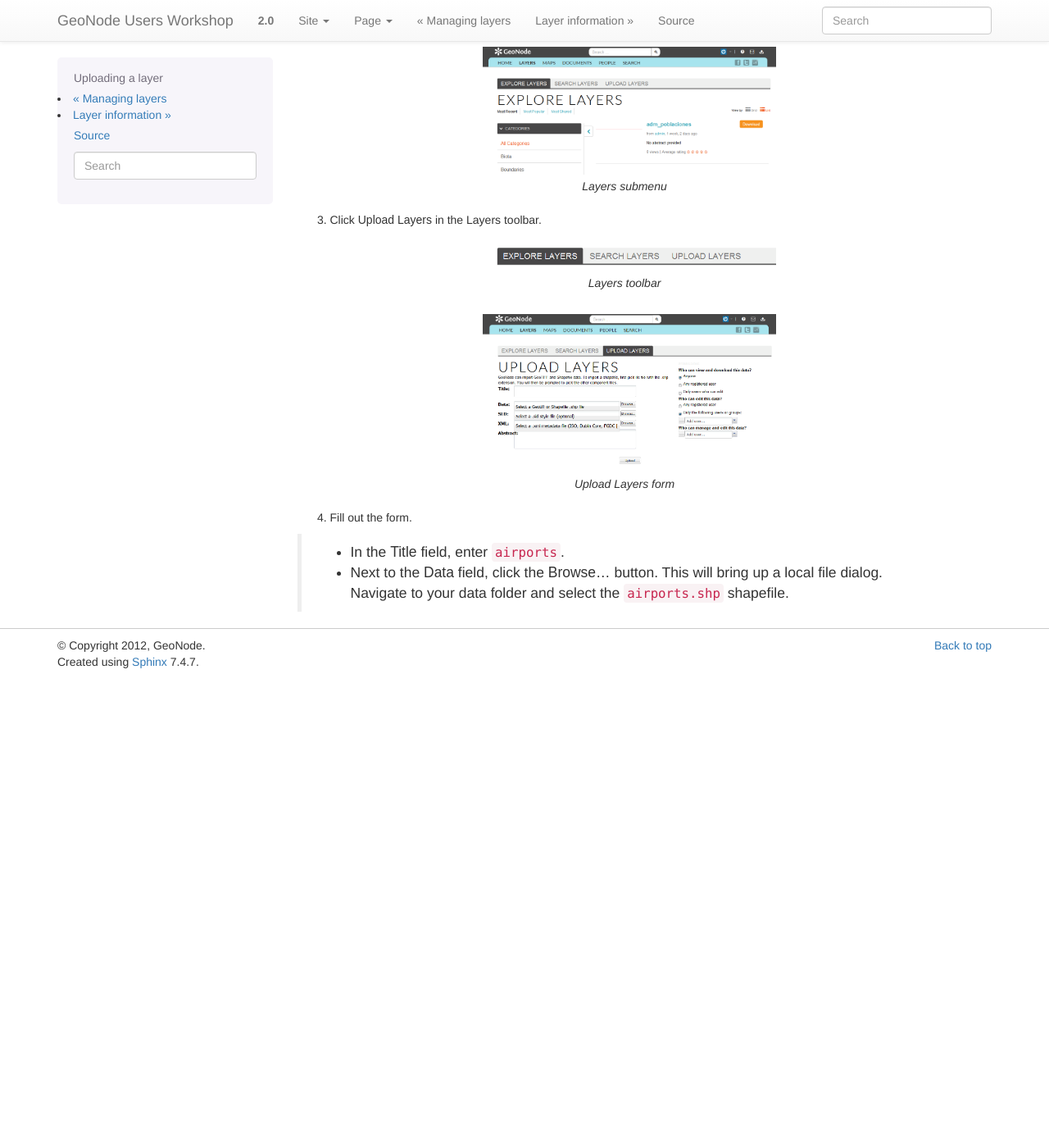
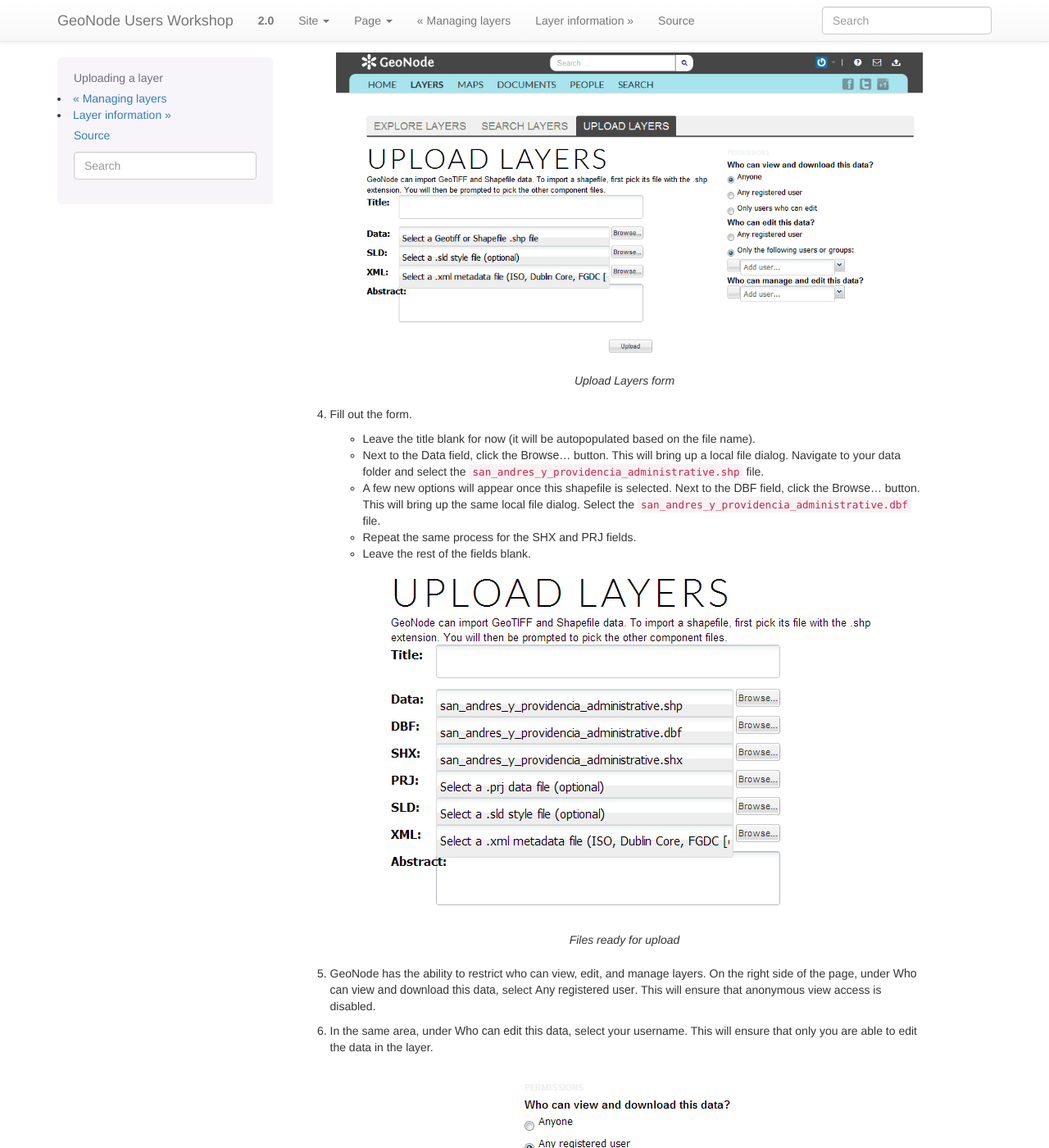
Before and after one commit to lucacasagrande/geonode-workshops, a Sphinx documentation site: the page built from user/source/layers/upload.rst, in a window 1280 px wide and 1400 px high, scrolled down 575 px. Shown: the whole window at 82% size. Built offline with Sphinx 7.4.7, drawn with Linux system fonts in a browser that asks for light colours; before the commit the page ends 1402 px from its top, so only the background shows below that; some of the changed text lies outside the part shown.

Commit message:
Added details of layer upload

```diff
--- a/user/source/layers/index.rst
+++ b/user/source/layers/index.rst
@@ -5,7 +5,7 @@
 
 After user accounts, the next primary component of GeoNode is the **layer**.
 
-.. todo:: Layers are...
+.. todo:: Layers are... (pull from some existing docs?)
 
 In this section, you will learn how to create a new layer by uploading a local data set, add layer info, change the style of the layer, and share the results.
 
--- a/user/source/layers/upload.rst
+++ b/user/source/layers/upload.rst
@@ -5,48 +5,63 @@
 
 Now that we have taken a tour of GeoNode and viewed existing layers, the next step is to upload our own.
 
-In your data pack is a directory called :file:`data`. Inside that directory is a shapefile called :file:`airports.shp`. This is a data set containing world airports and various other details associated with them. This will be the first layer that we upload to GeoNode.
+In your data pack is a directory called :file:`data`. Inside that directory is a shapefile called :file:`san_andres_y_providencia_administrative.shp`. This is a data set containing ... This will be the first layer that we will upload to GeoNode.
 
-#. Navigate to the main GeoNode homepage. For this workshop, this page is located at ``http://localhost:8080/geonode``.
+.. todo:: What does it contain?
 
-   .. figure:: img/geonodehome.png
-      :width: 50%
-      :align: center
+#. Navigate to the GeoNode welcome page.
 
-      *GeoNode homepage*
+   .. todo:: Where is it located again?
 
 #. Click the :guilabel:`Layers` link on the top toolbar. This will bring up the Layers menu.
 
    .. figure:: img/toolbar.png
-      :width: 50%
-      :align: center
 
       *Main toolbar for GeoNode*
 
-   .. figure:: img/explorelayers.png
-      :width: 50%
-      :align: center
+   .. figure:: ../tour/img/layers.png
 
-      *Layers submenu*
+      *Layers menu*
 
-#. Click :guilabel:`Upload Layers` in the Layers toolbar.
+#. Click :guilabel:`Upload Layers` in the Layers toolbar. This will bring up the upload form
 
    .. figure:: img/layerstoolbar.png
-      :width: 50%
-      :align: center
 
       *Layers toolbar*
 
    .. figure:: img/uploadform.png
-      :width: 50%
-      :align: center
 
       *Upload Layers form*
 
 #. Fill out the form.
 
-  * In the :guilabel:`Title` field, enter ``airports``.
+   * Leave the title blank for now (it will be autopopulated based on the file name).
 
-  * Next to the :guilabel:`Data` field, click the :guilabel:`Browse...` button. This will bring up a local file dialog. Navigate to your data folder and select the :file:`airports.shp` shapefile.
+   * Next to the :guilabel:`Data` field, click the :guilabel:`Browse...` button. This will bring up a local file dialog. Navigate to your data folder and select the :file:`san_andres_y_providencia_administrative.shp` file.
 
-.. todo:: Continue on...
+   * A few new options will appear once this shapefile is selected. Next to the :guilabel:`DBF` field, click the :guilabel:`Browse...` button. This will bring up the same local file dialog. Select the :file:`san_andres_y_providencia_administrative.dbf` file.
+
+   * Repeat the same process for the :guilabel:`SHX` and :guilabel:`PRJ` fields.
+
+   * Leave the rest of the fields blank.
+
+   .. figure:: img/uploadformfilled.png
+
+      *Files ready for upload*
+
+
+#. GeoNode has the ability to restrict who can view, edit, and manage layers. On the right side of the page, under :guilabel:`Who can view and download this data`, select :guilabel:`Any registered user`. This will ensure that anonymous view access is disabled.
+
+#. In the same area, under :guilabel:`Who can edit this data`, select your username. This will ensure that only you are able to edit the data in the layer.
+
+   .. figure:: img/uploadpermissions.png
+
+      *Permissions for new layer*
+
+#. Click :guilabel:`Upload` to upload the data and create a layer. A dialog will display showing the progress of the upload.
+
+   .. figure:: img/uploading.png
+
+      *Upload in progress*
+
+Your layer has been uploaded to GeoNode.
```
Also changed, not shown: user/source/layers/img/explorelayers.png (deleted), user/source/layers/img/geonodehome.png (deleted), user/source/layers/img/layerexplore.png (deleted), user/source/layers/img/layermetadata.png, user/source/layers/img/layerpreview.png (added), user/source/layers/img/uploadformfilled.png (added), user/source/layers/img/uploading.png (added), user/source/layers/img/uploadpermissions.png (added).
